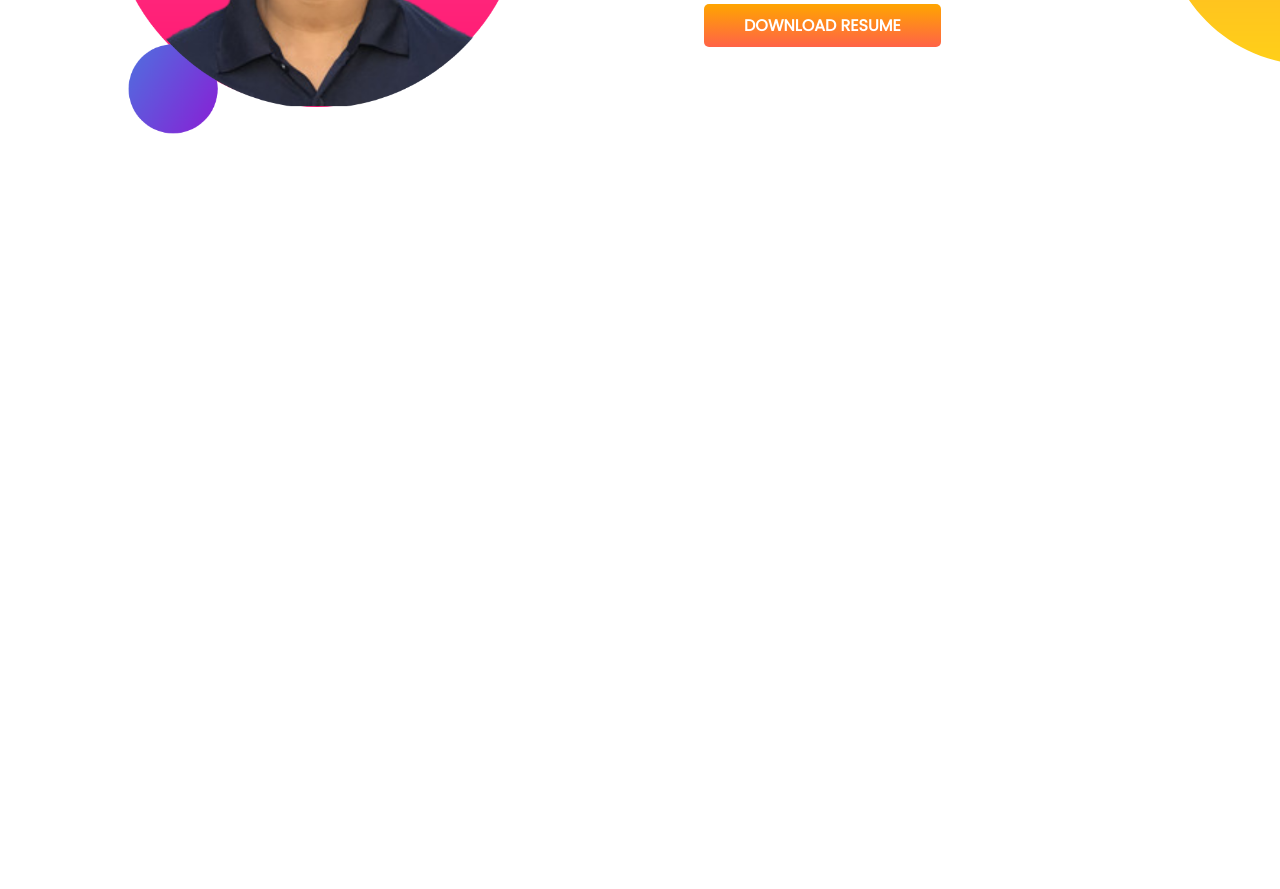
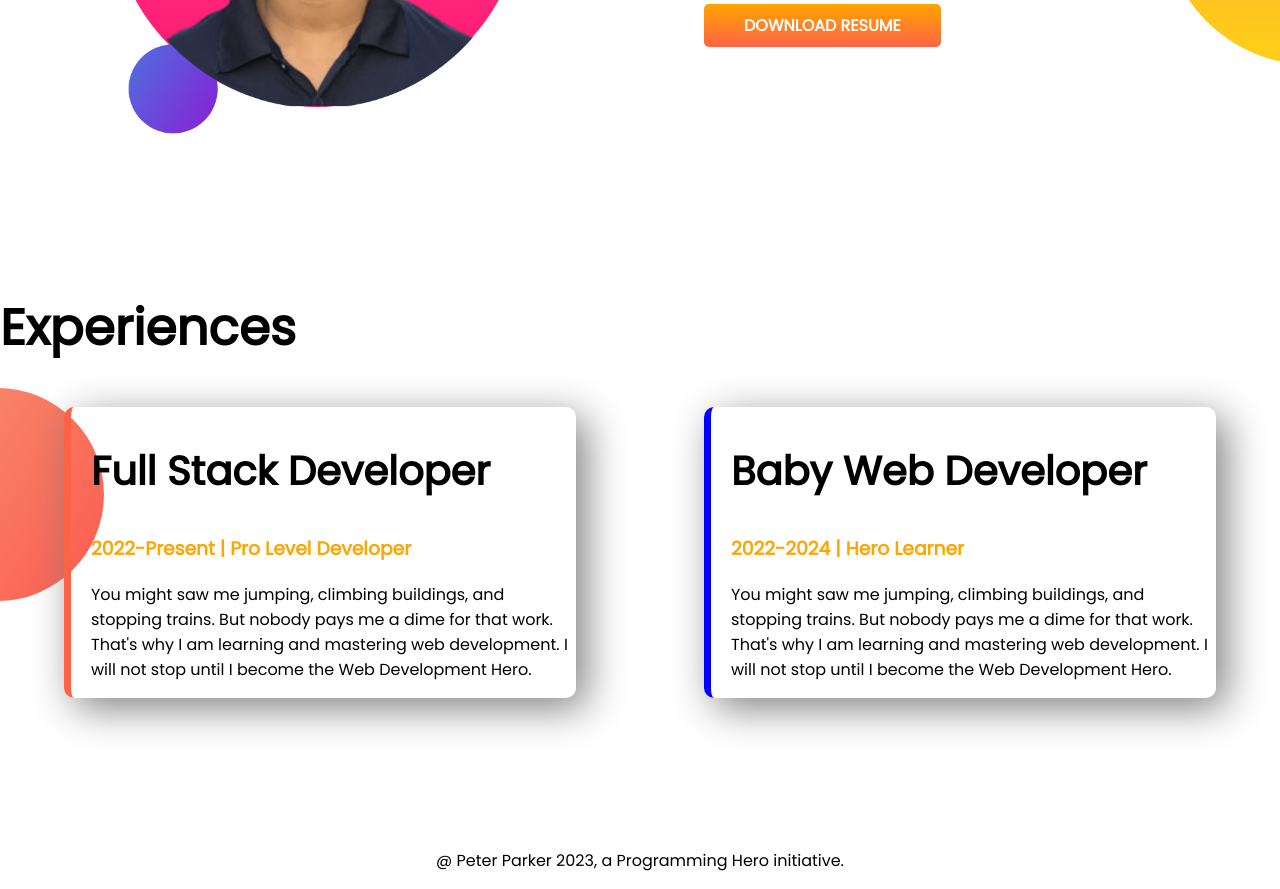
Before and after one commit to Princehowlader606/developer-portfolio, a plain HTML site: page index.html in a window 1280 px wide. Shown: the part 997-1886 px from the top of the page. Before the commit the page ends 1288 px from the top, so only its background shows below. Drawn offline with Linux system fonts and the light colour scheme.

Commit message:
styled border and added footer

```diff
--- a/index.html
+++ b/index.html
@@ -13,7 +13,7 @@
 </head>
 
 <body>
-    <section class="top-banner">
+    <section class="top-banner flexible-container">
         <div class="half-width">
             <h1>Welcome To </h1>
             <h1><span class="orange-color">Prince Howlader</span> World! </h1>
@@ -28,7 +28,7 @@
         </div>
         <div class="half-width"><img src="images/Prince-pic-with-bg.png" alt=""></div>
     </section>
-    <section class="dream-big">
+    <section class="dream-big flexible-container">
         <div class="half-width">
             <img src="images/Prince-pic-with-bg2.png" alt="">
         </div>
@@ -42,6 +42,28 @@
         </div>
 
     </section>
+    <section class="experience-area">
+        <h1>Experiences</h1>
+        <div class="flexible-container">
+            <div id="full-stack-developer" class="experience-item">
+                <h2>Full Stack Developer</h2>
+                <h3 class="orange-color">2022-Present | Pro Level Developer</h3>
+                <p>You might saw me jumping, climbing buildings, and stopping trains. But nobody pays me a dime for that
+                    work. That's why I am learning and mastering web development. I will not stop until I become the Web
+                    Development Hero.</p>
+            </div>
+            <div id="baby-wed-developer" class="experience-item">
+                <h2>Baby Web Developer</h2>
+                <h3 class="orange-color">2022-2024 | Hero Learner</h3>
+                <p>You might saw me jumping, climbing buildings, and stopping trains. But nobody pays me a dime for that
+                    work. That's why I am learning and mastering web development. I will not stop until I become the Web
+                    Development Hero.</p>
+            </div>
+        </div>
+    </section>
 </body>
+<footer>
+    <p>@ Peter Parker 2023, a Programming Hero initiative.</p>
+</footer>
 
 </html>
--- a/style.css
+++ b/style.css
@@ -7,11 +7,15 @@ h1 {
     font-size: 50px;
 }
 
+h2 {
+    font-size: 40px;
+}
+
 .orange-color {
     color: orange;
 }
 
-section {
+.flexible-container {
     display: flex;
     margin-bottom: 150px;
 }
@@ -19,6 +23,7 @@ section {
 .half-width {
     width: 50%;
     padding-left: 5%;
+
 }
 
 .half-width img {
@@ -44,3 +49,31 @@ section {
     background-repeat: no-repeat;
     background-position: right;
 }
+
+.experience-area {
+    background-image: url(images/exp-bg.png);
+    background-repeat: no-repeat;
+    background-position: left;
+}
+
+.experience-item {
+    width: 40%;
+    margin-left: 5%;
+    margin-right: 5%;
+    padding-left: 20px;
+    border-radius: 10px;
+    box-shadow: 10px 10px 40px gray;
+
+}
+
+#full-stack-developer {
+    border-left: 7px solid tomato;
+}
+
+#baby-wed-developer {
+    border-left: 7px solid blue;
+}
+
+footer {
+    text-align: center;
+}
```
